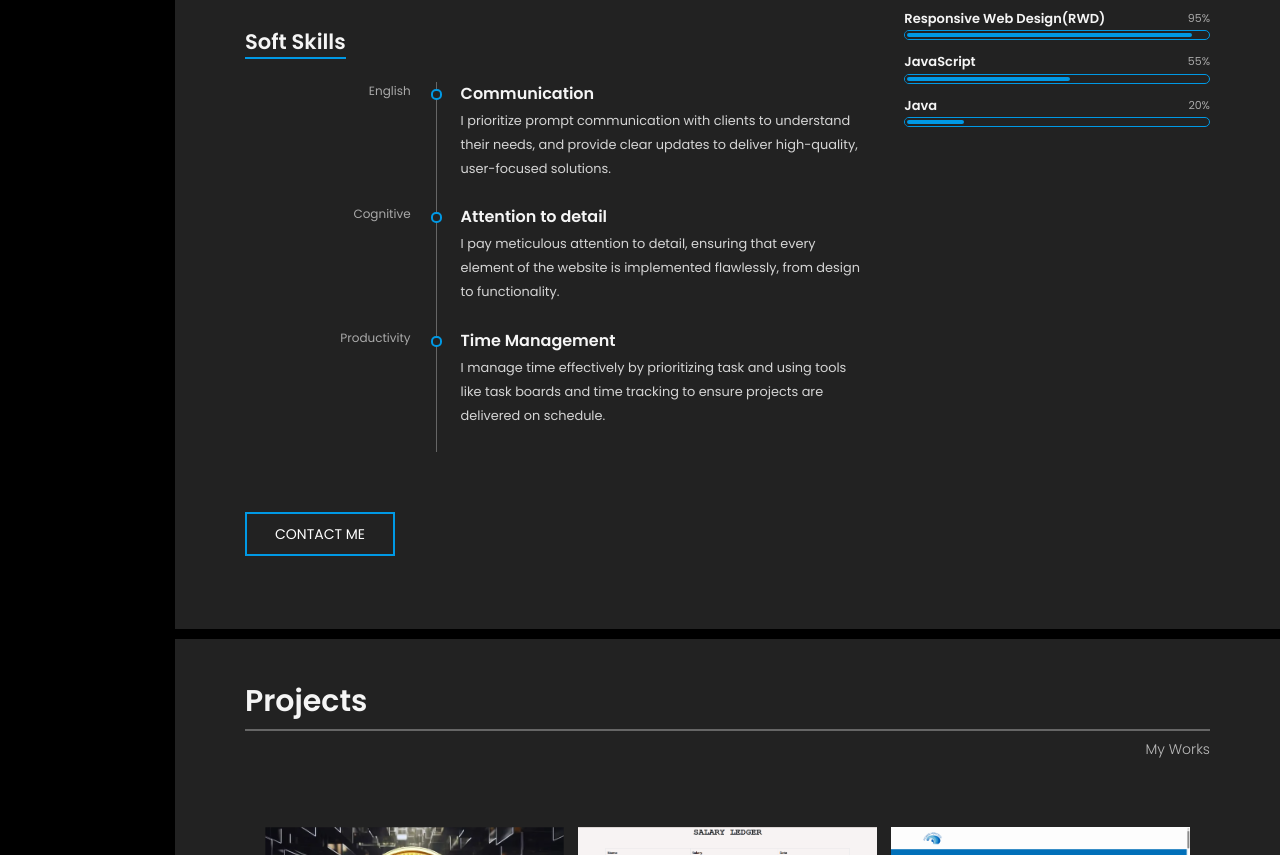
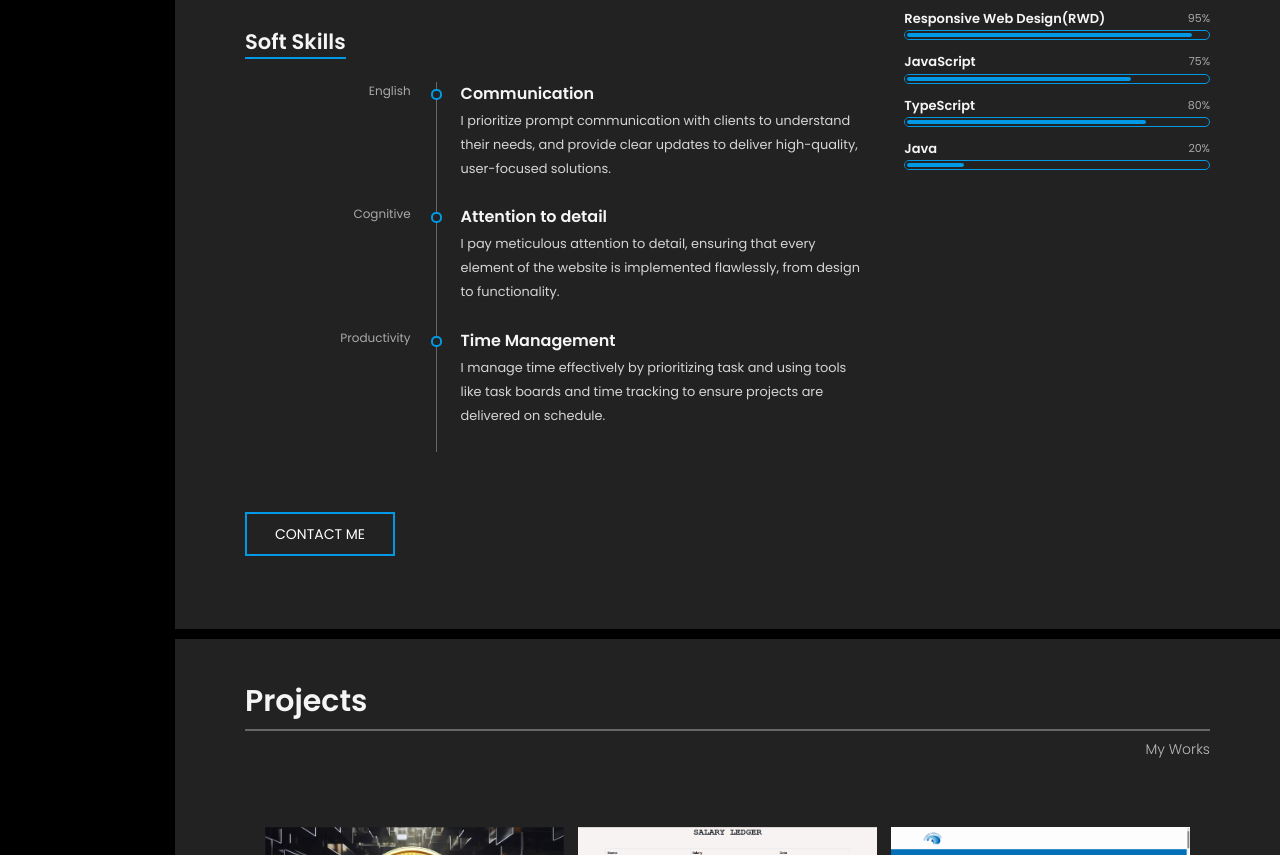
Before and after one commit to Uche-arch/Frontend-dev, a plain HTML site: page index.html in a window 1280 px wide. Shown: the part 1478-2333 px from the top of the page. Drawn offline with Linux system fonts and the light colour scheme; some icons are missing.

Commit message:
Update skill set

```diff
--- a/index.html
+++ b/index.html
@@ -495,10 +495,20 @@
                           <!-- Skill 5 -->
                           <div class="clearfix">
                             <h4>JavaScript</h4>
-                            <div class="skill-value">55%</div>
+                            <div class="skill-value">75%</div>
                           </div>
                           <div class="skill-container">
                             <div class="skill-percentage skill-2"></div>
+                          </div>
+                          <!-- /Skill 5 -->
+
+                          <!-- Skill 5 -->
+                          <div class="clearfix">
+                            <h4>TypeScript</h4>
+                            <div class="skill-value">80%</div>
+                          </div>
+                          <div class="skill-container">
+                            <div class="skill-percentage skill-3"></div>
                           </div>
                           <!-- /Skill 5 -->
 
--- a/style.css
+++ b/style.css
@@ -1161,7 +1161,7 @@ h3.comment-reply-title:after {
   width: 95%;
 }
 .skill-percentage.skill-2 {
-  width: 55%;
+  width: 75%;
 }
 .skill-percentage.skill-8 {
   width: 53%;
@@ -1171,6 +1171,9 @@ h3.comment-reply-title:after {
 }
 .skill-percentage.skill-10 {
   width: 20%;
+}
+.skill-percentage.skill-3 {
+  width: 80%;
 }
 /* /Skills */
 
```
